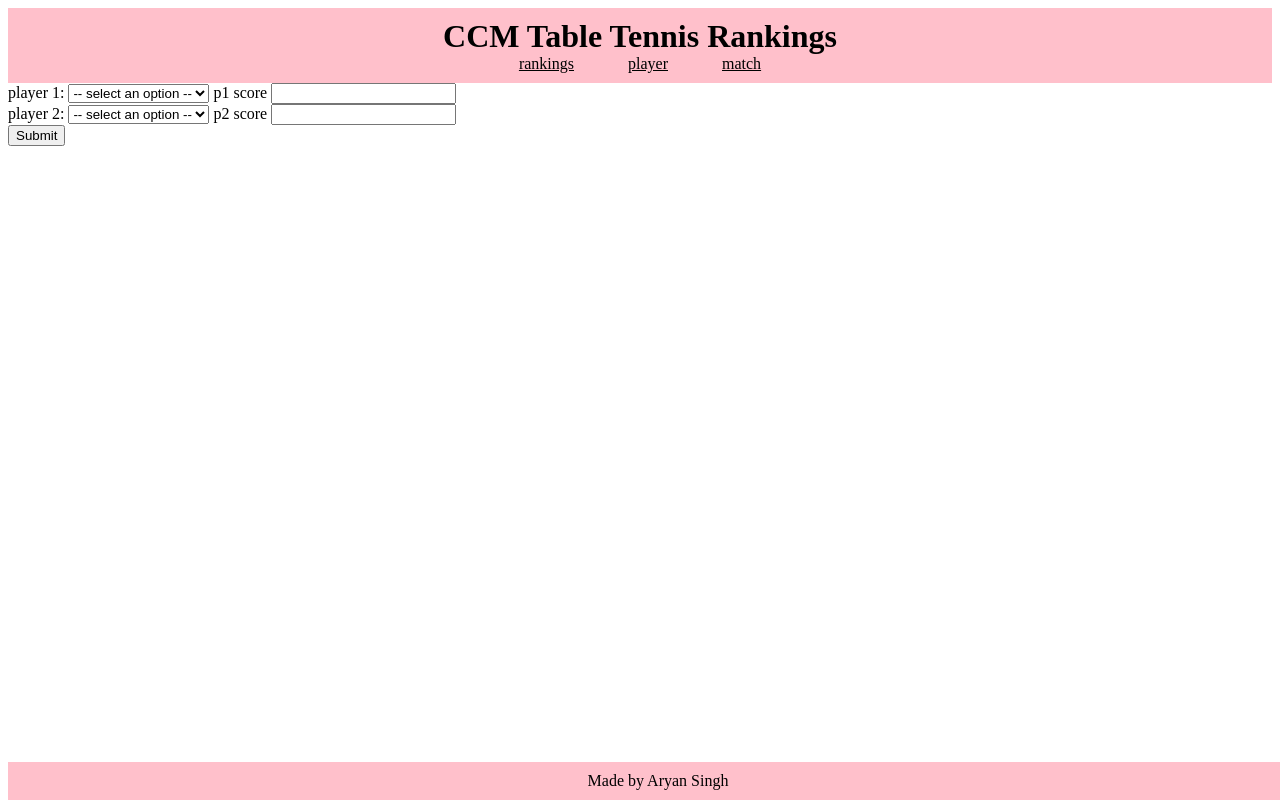
After one commit to mroreoman/tabletennis, a Flask app: template templates/input.html in a window 1280 px wide. The commit adds this page. Run offline with Flask 3, Linux system fonts and the light colour scheme; the template is opened without the code that fills it, so the values that code supplies are empty.

```diff
--- a/app.py
+++ b/app.py
@@ -46,15 +46,18 @@ app.config['SECRET_KEY'] = os.getenv('SECRET_KEY')
 
 @app.route('/')
 def index():
-    return redirect('/rankings')
+    try:
+        con = get_db_connection()
+        players = con.execute('SELECT * FROM players ORDER BY elo DESC').fetchall()
+        con.close()
+    except:
+        players = []
+        flash("Could not find database!")
+    return render_template('rankings.html', players=players)
 
-@app.route('/rankings')
-def rankings():
-    con = get_db_connection()
-    players = con.execute('SELECT * FROM players ORDER BY elo DESC').fetchall()
-    matches = con.execute('SELECT * FROM matches ORDER BY id DESC').fetchall()
-    con.close()
-    return render_template('rankings.html', players=players, matches=matches)
+# @app.route('/rankings')
+# def rankings():
+#     return redirect('/')
 
 @app.route('/player', methods=('GET', 'POST'))
 def player():
--- a/init_db.py
+++ b/init_db.py
@@ -10,7 +10,7 @@ if __name__ == "__main__":
 
     cur = con.cursor()
 
-    if len(sys.argv) > 1 and sys.argv[1] == "--fill":
+    if len(sys.argv) > 1 and sys.argv[1] == "-fill":
         player_sample = [("Hector", 1), ("Aryan", 2), ("Nabil", 300), ("Esau", 299)]
         cur.executemany("INSERT INTO players VALUES(?, ?)", player_sample)
 
--- a/static/css/style.css
+++ b/static/css/style.css
@@ -1,36 +1,90 @@
+/* Reset */
+    h1, p {
+        padding: 0;
+        margin: 0;
+    }
+
+/* Base */
     header {
+        background-color: pink;
+        padding: 10px;
         color: black;
         text-align: center;
-    background-color: pink;
-    padding: 10px;
     }
 
     nav a {
         color: inherit;
-    margin: 0 20px;
+        margin: 0;
+        padding: 10px 25px;
     }
 
-h1 {
+    nav a:hover {
+        color: cornflowerblue;
+    }
+
+    .error {
+        background-color: pink;
+        padding: 10px;
+        color: red;
         text-align: center;
     }
 
-ol {
-    padding-left: 0;
-    list-style: upper-alpha inside;
+    footer {
+        background-color: pink;
+        position: fixed;
+        bottom: 0px;
+        width: 100%;
+        padding: 10px;
+        color: black;
+        text-align: center;
     }
 
-.block {
-    margin: 10px auto;
-    /* width: calc(100% - 4rem); */
-    width: 50%;
-    border-style: solid;
+/* Rankings */
+
+    /* .column {
+        float: left;
+        width: 50%
+    } */
+
+    /* stack collumns vertically for small screens */
+    /* @media screen and (max-width: 600px) {
+        .column {
+            width: 100%;
+        }
+    } */
+
+    .rankings {
+        padding: 10px;
     }
 
-.center {
-    margin: 10px auto;
-    width: calc(100% - 20px);
-    /* padding: 10px; */
+    .rankings ul {
+        list-style-type: none;
     }
+
+    /* .rankings li {
+        width: 100%
+    } */
+
+    .elo {
+        float: left;
+        width: 50%;
+        text-align: right;
+        font-size: large;
+    }
+
+    .player {
+        float: left;
+        width: 50%;
+        text-align: left;
+        font-size: large;
+    }
+
+    .inner {
+        display: inline-block;
+        padding: 5px;
+    }
+
+/* Input */
 
     .dropdown-content {
         display: none;
--- a/templates/base.html
+++ b/templates/base.html
@@ -11,17 +11,24 @@
             <h1>CCM Table Tennis Rankings</h1>
 
             <nav>
-                <a href="/rankings">rankings</a>
+                <a href="/">rankings</a>
                 <a href="/player">player</a>
                 <a href="/match">match</a>
             </nav>
+
+            <div>
+                {% for message in get_flashed_messages() %}
+                    <p class="error">ERROR: {{ message }}</p>
+                {% endfor %}
+            </div>
         </header>
 
         <div class="container">
-            {% for message in get_flashed_messages() %}
-                <div class="message">{{ message }}</div>
-            {% endfor %}
             {% block content %} {% endblock %}
         </div>
+
+        <footer>
+            <p>Made by Aryan Singh</p>
+        </footer>
     </body>
 </html>
--- /dev/null
+++ b/templates/input.html
@@ -0,0 +1,33 @@
+{% extends 'base.html' %}
+
+{% block content %}
+    <form method="post">
+        <div>
+            <label for="player1">player 1: </label>
+            <select id="player1" name="player1" required>
+                <option hidden disabled selected value> -- select an option -- </option>
+                {% for name in names %}
+                    <option>{{ name }}</option>
+                {% endfor %}
+            </select>
+
+            <label for="p1 score">p1 score</label>
+            <input type="number" min="0" max = {{ max_score }} id="p1 score" name="score1" required>
+        </div>
+
+        <div>
+            <label for="player2">player 2: </label>
+            <select id="player2" name="player2" required>
+                <option hidden disabled selected value> -- select an option -- </option>
+                {% for name in names %}
+                    <option>{{ name }}</option>
+                {% endfor %}
+            </select>
+
+            <label for="p2 score">p2 score</label>
+            <input type="number" min="0" max={{ max_score }} id="p2 score" name="score2" required>
+        </div>
+
+        <button type="submit">Submit</button>
+    </form>
+{% endblock %}
```
Also changed, not shown: templates/rankings.html (+7 -21 lines). Lines whose indentation alone changed are shown as unchanged.
